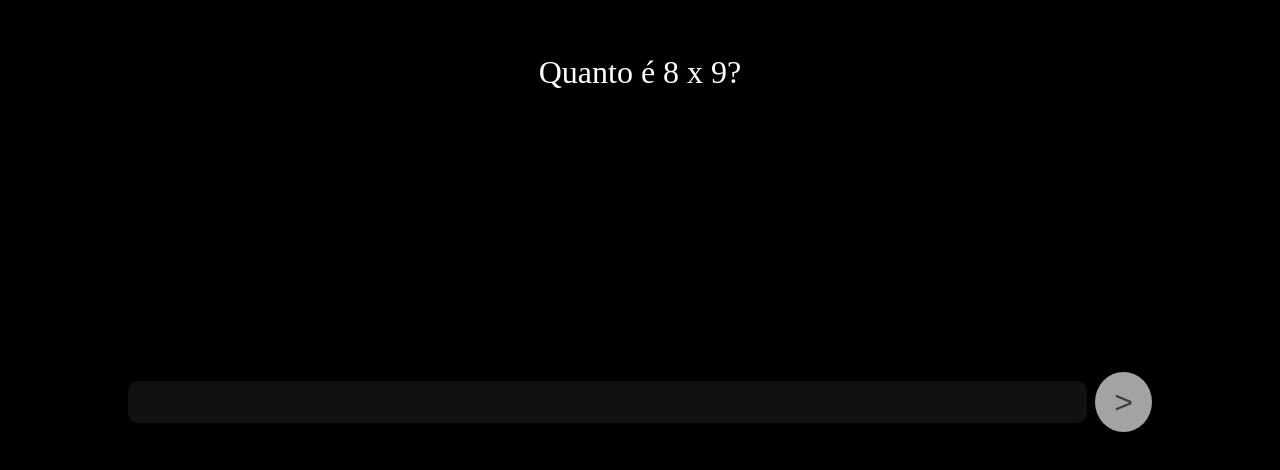
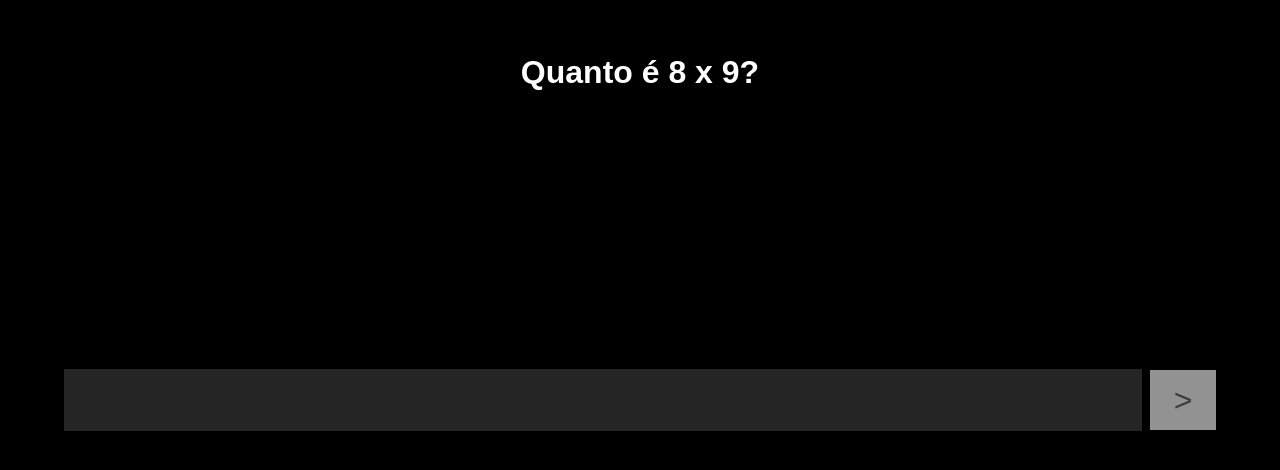
Before and after one commit to Yamuiuurubu/Jogo-de-Tabuada, a plain HTML site: page index.html in a window 1280 px wide. Shown: the part 328-798 px from the top of the page. Drawn offline with Linux system fonts and the light colour scheme.

Commit message:
more fixes

```diff
--- a/index.html
+++ b/index.html
@@ -11,8 +11,7 @@
 </head>
 <body>
     <div>
-        <p id="pergunta">Quanto é x1 x x2?</p>
-        <p id="mensagem"></p>
+        <h1 id="pergunta">Quanto é x1 x x2?</h1>
 
         <div id="mandar">
             <input id="resposta" type="text" inputmode="numeric" pattern="[0-9]*" autocomplete="off" autocorrect="off">
--- a/style.css
+++ b/style.css
@@ -4,6 +4,7 @@
 
 * {
     scrollbar-width: none;
+    font-family: Arial, Helvetica, sans-serif;
 }
 
 body {
@@ -24,36 +25,34 @@ body {
 }
 
 #resposta {
-    background-color: #111111;
+    background-color: #252525;
     color: aliceblue;
     border: none;
-    font-size: x-large;
+    font-size: xx-large;
     width: 100%;
-    height: 40px;
-    border-radius: 10px;
+    height: 60px;
     text-align: center;
 }
 
 #enviar {
     margin-left: 8px;
     border: none;
-    width: 60px;
+    width: 70px;
     height: 60px;
     font-size: xx-large;
     color: #3d3d3d;
-    background-color: #a3a3a3;
-    border-radius: 100%;
+    background-color: #929292;
     cursor: pointer;
 }
 
 #mandar {
     display: flex;
-    align-items: center;
     position: fixed;
     left: 50%;
     bottom: 10px;
     transform: translate(-50%, -50%);
     margin: 0 auto;
-    width: 80%;
+    width: 90%;
     height: auto;
+    align-items: center;
 }
```
